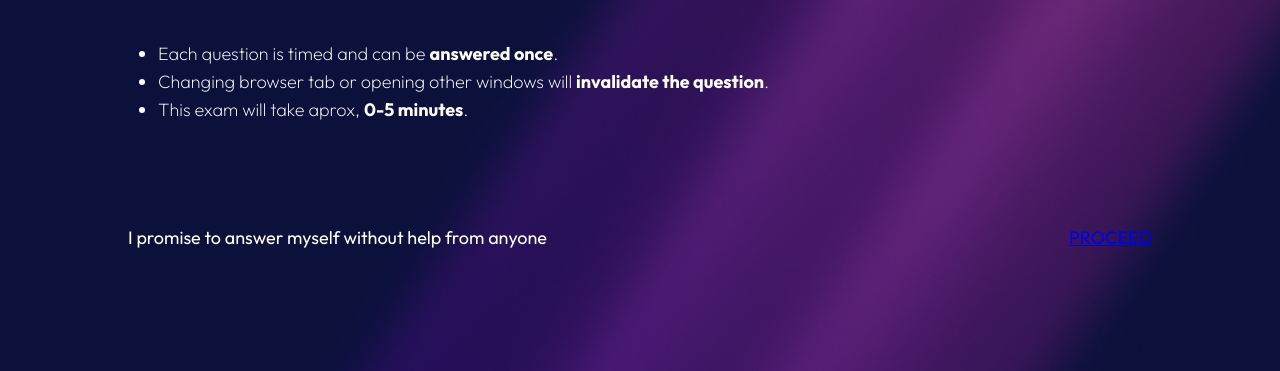
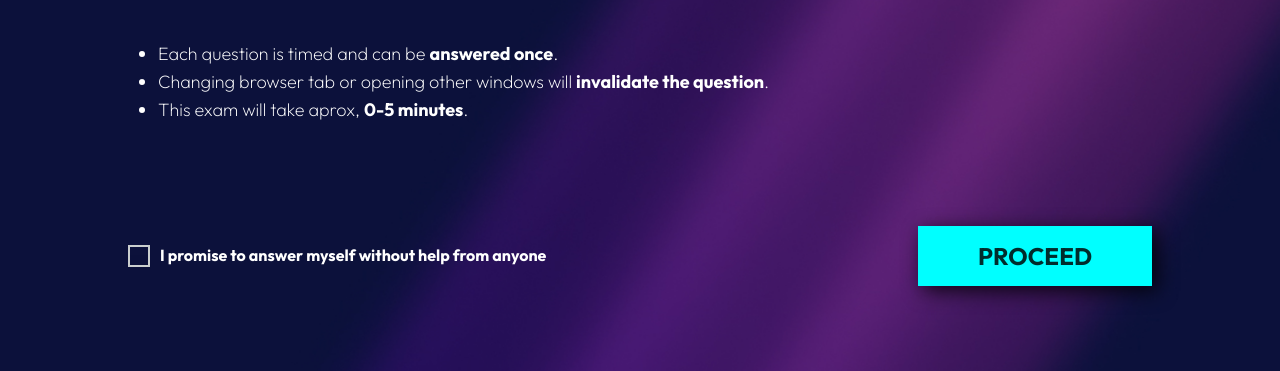
Before and after one commit to lwtrix/ep-benchmark, a website: page pages/welcome.html in a window 1280 px wide. Shown: the part 429-800 px from the top of the page. Drawn offline with Linux system fonts and the light colour scheme.

Commit message:
welcome page styles completed

```diff
--- a/css/welcome.css
+++ b/css/welcome.css
@@ -66,6 +66,60 @@ body {
     display: flex;
     align-items: center;
     justify-content: space-between;
-    font-size: 18px;
     margin-top: 60px;
 }
+
+.proceed .text {
+    margin: 0 10px;
+    font-weight: 700;
+}
+
+.check-container {
+    display: flex;
+}
+
+.checkbox {
+        -webkit-appearance: none;
+        border: 2px solid #cacece;
+        box-shadow: 0 1px 2px rgba(0,0,0,0.05), inset 0px -15px 10px -12px rgba(0,0,0,0.05);
+        padding: 9px;
+        display: inline-block;
+        position: relative;
+}
+
+.checkbox:active,
+.checkbox:checked:active {
+    box-shadow: 0 1px 2px rgba(0,0,0,0.05), inset 0px 1px 3px rgba(0,0,0,0.1);
+}
+
+.checkbox:checked {
+	border: 2px solid #adb8c0;
+	box-shadow: 0 1px 2px rgba(0,0,0,0.05), inset 0px -15px 10px -12px rgba(0,0,0,0.05), inset 15px 10px -12px rgba(255,255,255,0.1);
+	color: #99a1a7;
+}
+
+.checkbox:checked:after {
+    content: '\2714';
+	font-size: 14px;
+	position: absolute;
+	top: 0px;
+	left: 3px;
+	color: white;
+}
+
+.proceed-button:link,
+.proceed-button:visited,
+.proceed-button {
+    text-decoration: none;
+    color: rgba(0, 0, 0, 0.829);
+    font-weight: 700;
+    background-color: #0ff;
+    font-size: 24px;
+    padding: 15px 60px;
+    box-shadow: 5px 5px 20px;
+}
+
+.proceed-button:hover {
+    box-shadow: 2px 2px 30px rgba(0, 255, 255, 0.493),
+                -2px -2px 30px rgba(0, 255, 255, 0.561);
+}
--- a/pages/welcome.html
+++ b/pages/welcome.html
@@ -32,10 +32,11 @@
             </ul>
         </div>
         <div class="proceed">
-            <span class="text">I promise to answer myself without help from anyone</span>
-            <div>
-                <a href="./benchmark.html" class="proceed-button">PROCEED</a>
+            <div class="check-container">
+                <input type="checkbox" id="checkbox" class="checkbox">
+                <span class="text">I promise to answer myself without help from anyone</span>
             </div>
+            <a href="./benchmark.html" class="proceed-button">PROCEED</a>
 
         </div>
     </div>
```
